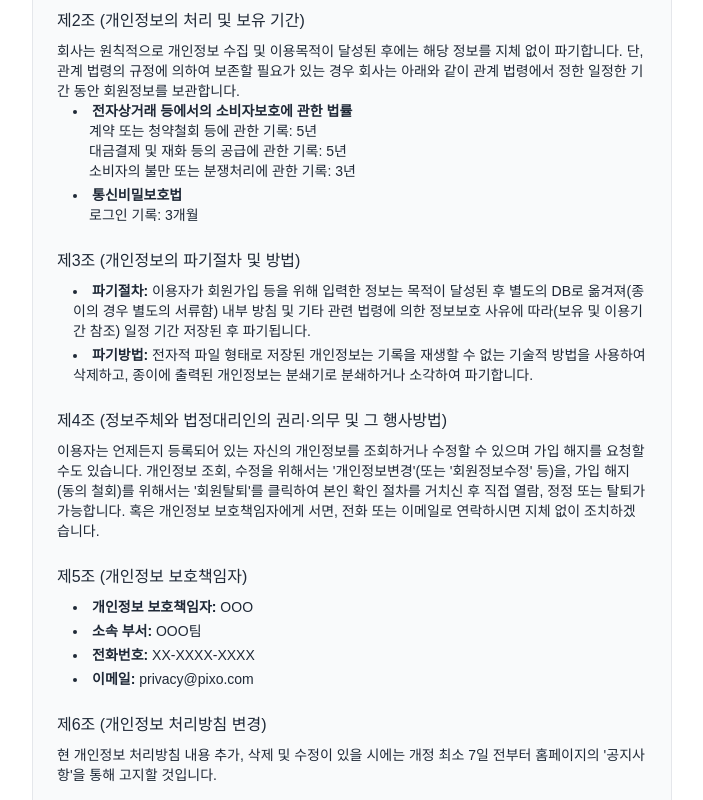
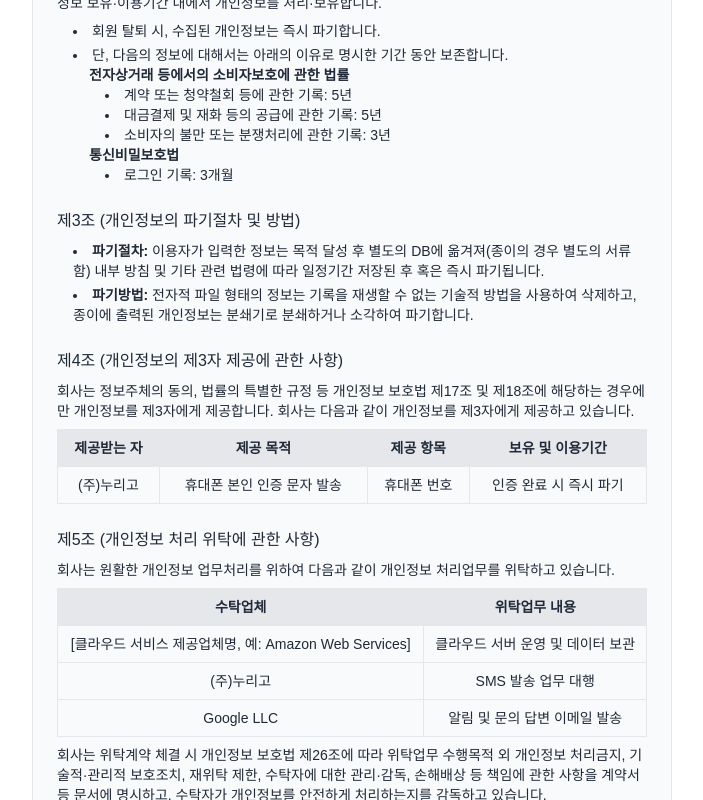
Before and after one commit to hyunwoo1229/pixo_frontend, a React (Vite) app: page /privacy in a window 1280 px wide. Shown: the part 620-1420 px from the top of the page, without its empty margins (288-991 px from the left). Built offline with nearby package versions, Linux system fonts and the light colour scheme; a web font is replaced by a local one.

Commit message:
이용약관 등 수정, 회원 탈퇴 수정

```diff
--- a/src/pages/Over14.jsx
+++ b/src/pages/Over14.jsx
@@ -37,7 +37,7 @@ export default function Over14() {
           <div>
             <strong className="block font-medium">제2조 (법령 준수)</strong>
             <p className="mt-1 text-gray-700">
-              회사는 「정보통신망 이용촉진 및 정보보호 등에 관한 법률」 제31조 제1항에 따라 만 14세 미만 아동의 개인정보를 보호하기 위하여, 회원가입 시 법정대리인의 동의를 받는 절차를 별도로 운영하지 않습니다. 이에 따라 서비스는 만 14세 이상의 사용자만이 가입하여 이용할 수 있습니다.
+              회사는 「개인정보 보호법」 제22조 제6항에 따라 만 14세 미만 아동의 개인정보를 보호하기 위하여, 회원가입 시 법정대리인의 동의를 받는 절차를 별도로 운영하지 않습니다. 이에 따라 서비스는 만 14세 이상의 사용자만이 가입하여 이용할 수 있습니다.
             </p>
           </div>
 
--- a/src/pages/Privacy.jsx
+++ b/src/pages/Privacy.jsx
@@ -28,7 +28,7 @@ export default function Privacy() {
 
         <div className="space-y-6 text-sm">
           <p className="text-xs text-gray-500 text-center">
-            최종 수정일: 2025년 9월 3일 | 시행일: 2025년 9월 3일
+            최종 수정일: 2025년 9월 11일 | 시행일: 2025년 9월 11일
           </p>
           <p className="text-xs text-gray-600">
             PIXO(이하 '회사')는 이용자의 개인정보를 중요시하며, 「개인정보 보호법」 등 관련 법령을 준수하고 있습니다. 회사는 본 개인정보 처리방침을 통하여 이용자가 제공하는 개인정보가 어떠한 용도와 방식으로 이용되고 있으며, 개인정보보호를 위해 어떠한 조치가 취해지고 있는지 알려드립니다.
@@ -43,34 +43,37 @@ export default function Privacy() {
                 <p><strong>1. 수집 항목</strong></p>
                 <ul className="list-disc list-inside space-y-1">
                   <li><strong>필수 항목:</strong> 아이디, 비밀번호(암호화 저장), 이름, 휴대폰 번호</li>
-                  <li><strong>선택 항목:</strong> 이메일 주소</li>
                   <li><strong>자동 수집 정보:</strong> 서비스 이용 기록, 접속 로그, 쿠키, 접속 IP 정보</li>
                 </ul>
                 <p><strong>2. 이용 목적</strong></p>
                  <ul className="list-disc list-inside space-y-1">
                   <li>회원 관리: 회원제 서비스 이용에 따른 본인 식별, 가입 의사 확인, 연령 확인, 불만 처리 등 민원 처리, 고지사항 전달</li>
-                  <li>서비스 제공: 콘텐츠 제공, 맞춤 서비스 제공, 본인 인증</li>
-                  <li>신규 서비스 개발 및 마케팅·광고에의 활용: 신규 서비스 개발 및 맞춤 서비스 제공, 통계학적 특성에 따른 서비스 제공 및 광고 게재, 접속 빈도 파악, 회원의 서비스 이용에 대한 통계</li>
+                  <li>서비스 제공: 사진 촬영 예약 및 관련 상담, 1:1 문의 응대 등</li>
                 </ul>
             </div>
           </div>
 
           <div>
             <strong className="block font-medium text-base mb-2">제2조 (개인정보의 처리 및 보유 기간)</strong>
-            <p>
-              회사는 원칙적으로 개인정보 수집 및 이용목적이 달성된 후에는 해당 정보를 지체 없이 파기합니다. 단, 관계 법령의 규정에 의하여 보존할 필요가 있는 경우 회사는 아래와 같이 관계 법령에서 정한 일정한 기간 동안 회원정보를 보관합니다.
+            <p className="mb-2">
+              회사는 법령에 따른 개인정보 보유·이용기간 또는 정보주체로부터 개인정보를 수집 시에 동의받은 개인정보 보유·이용기간 내에서 개인정보를 처리·보유합니다.
             </p>
             <ul className="list-disc list-inside space-y-1 pl-4">
+                <li>회원 탈퇴 시, 수집된 개인정보는 즉시 파기합니다.</li>
+                <li>단, 다음의 정보에 대해서는 아래의 이유로 명시한 기간 동안 보존합니다.
+                    <ul className="list-circle list-inside ml-4">
                         <li><strong>전자상거래 등에서의 소비자보호에 관한 법률</strong>
-                    <ul className="list-circle list-inside ml-4">
+                            <ul className="list-disc list-inside ml-4">
                                 <li>계약 또는 청약철회 등에 관한 기록: 5년</li>
                                 <li>대금결제 및 재화 등의 공급에 관한 기록: 5년</li>
                                 <li>소비자의 불만 또는 분쟁처리에 관한 기록: 3년</li>
                             </ul>
                         </li>
                         <li><strong>통신비밀보호법</strong>
-                    <ul className="list-circle list-inside ml-4">
+                            <ul className="list-disc list-inside ml-4">
                                 <li>로그인 기록: 3개월</li>
+                            </ul>
+                        </li>
                     </ul>
                 </li>
             </ul>
@@ -79,30 +82,93 @@ export default function Privacy() {
           <div>
             <strong className="block font-medium text-base mb-2">제3조 (개인정보의 파기절차 및 방법)</strong>
              <ul className="list-disc list-inside space-y-1 pl-4">
-              <li><strong>파기절차:</strong> 이용자가 회원가입 등을 위해 입력한 정보는 목적이 달성된 후 별도의 DB로 옮겨져(종이의 경우 별도의 서류함) 내부 방침 및 기타 관련 법령에 의한 정보보호 사유에 따라(보유 및 이용기간 참조) 일정 기간 저장된 후 파기됩니다.</li>
-              <li><strong>파기방법:</strong> 전자적 파일 형태로 저장된 개인정보는 기록을 재생할 수 없는 기술적 방법을 사용하여 삭제하고, 종이에 출력된 개인정보는 분쇄기로 분쇄하거나 소각하여 파기합니다.</li>
+              <li><strong>파기절차:</strong> 이용자가 입력한 정보는 목적 달성 후 별도의 DB에 옮겨져(종이의 경우 별도의 서류함) 내부 방침 및 기타 관련 법령에 따라 일정기간 저장된 후 혹은 즉시 파기됩니다.</li>
+              <li><strong>파기방법:</strong> 전자적 파일 형태의 정보는 기록을 재생할 수 없는 기술적 방법을 사용하여 삭제하고, 종이에 출력된 개인정보는 분쇄기로 분쇄하거나 소각하여 파기합니다.</li>
             </ul>
           </div>
 
+          {/* ▼▼▼▼▼ 신설된 조항 ▼▼▼▼▼ */}
           <div>
-            <strong className="block font-medium text-base mb-2">제4조 (정보주체와 법정대리인의 권리·의무 및 그 행사방법)</strong>
+            <strong className="block font-medium text-base mb-2">제4조 (개인정보의 제3자 제공에 관한 사항)</strong>
+            <p className="mb-2">
+              회사는 정보주체의 동의, 법률의 특별한 규정 등 개인정보 보호법 제17조 및 제18조에 해당하는 경우에만 개인정보를 제3자에게 제공합니다. 회사는 다음과 같이 개인정보를 제3자에게 제공하고 있습니다.
+            </p>
+            <div className="overflow-x-auto">
+              <table className="min-w-full border text-center">
+                <thead className="bg-gray-200">
+                  <tr>
+                    <th className="p-2 border">제공받는 자</th>
+                    <th className="p-2 border">제공 목적</th>
+                    <th className="p-2 border">제공 항목</th>
+                    <th className="p-2 border">보유 및 이용기간</th>
+                  </tr>
+                </thead>
+                <tbody>
+                  <tr>
+                    <td className="p-2 border">(주)누리고</td>
+                    <td className="p-2 border">휴대폰 본인 인증 문자 발송</td>
+                    <td className="p-2 border">휴대폰 번호</td>
+                    <td className="p-2 border">인증 완료 시 즉시 파기</td>
+                  </tr>
+                </tbody>
+              </table>
+            </div>
+          </div>
+
+          <div>
+            <strong className="block font-medium text-base mb-2">제5조 (개인정보 처리 위탁에 관한 사항)</strong>
+            <p className="mb-2">
+              회사는 원활한 개인정보 업무처리를 위하여 다음과 같이 개인정보 처리업무를 위탁하고 있습니다.
+            </p>
+            <div className="overflow-x-auto">
+              <table className="min-w-full border text-center">
+                <thead className="bg-gray-200">
+                  <tr>
+                    <th className="p-2 border">수탁업체</th>
+                    <th className="p-2 border">위탁업무 내용</th>
+                  </tr>
+                </thead>
+                <tbody>
+                  <tr>
+                    <td className="p-2 border">[클라우드 서비스 제공업체명, 예: Amazon Web Services]</td>
+                    <td className="p-2 border">클라우드 서버 운영 및 데이터 보관</td>
+                  </tr>
+                  <tr>
+                    <td className="p-2 border">(주)누리고</td>
+                    <td className="p-2 border">SMS 발송 업무 대행</td>
+                  </tr>
+                  <tr>
+                    <td className="p-2 border">Google LLC</td>
+                    <td className="p-2 border">알림 및 문의 답변 이메일 발송</td>
+                  </tr>
+                </tbody>
+              </table>
+            </div>
+            <p className="mt-2">
+              회사는 위탁계약 체결 시 개인정보 보호법 제26조에 따라 위탁업무 수행목적 외 개인정보 처리금지, 기술적·관리적 보호조치, 재위탁 제한, 수탁자에 대한 관리·감독, 손해배상 등 책임에 관한 사항을 계약서 등 문서에 명시하고, 수탁자가 개인정보를 안전하게 처리하는지를 감독하고 있습니다.
+            </p>
+          </div>
+          {/* ▲▲▲▲▲ 신설된 조항 ▲▲▲▲▲ */}
+
+          <div>
+            <strong className="block font-medium text-base mb-2">제6조 (정보주체와 법정대리인의 권리·의무 및 그 행사방법)</strong>
             <p>
                 이용자는 언제든지 등록되어 있는 자신의 개인정보를 조회하거나 수정할 수 있으며 가입 해지를 요청할 수도 있습니다. 개인정보 조회, 수정을 위해서는 '개인정보변경'(또는 '회원정보수정' 등)을, 가입 해지(동의 철회)를 위해서는 '회원탈퇴'를 클릭하여 본인 확인 절차를 거치신 후 직접 열람, 정정 또는 탈퇴가 가능합니다. 혹은 개인정보 보호책임자에게 서면, 전화 또는 이메일로 연락하시면 지체 없이 조치하겠습니다.
             </p>
           </div>
 
           <div>
-            <strong className="block font-medium text-base mb-2">제5조 (개인정보 보호책임자)</strong>
+            <strong className="block font-medium text-base mb-2">제7조 (개인정보 보호책임자)</strong>
              <ul className="list-disc list-inside space-y-1 pl-4">
-              <li><strong>개인정보 보호책임자:</strong> OOO</li>
-              <li><strong>소속 부서:</strong> OOO팀</li>
-              <li><strong>전화번호:</strong> XX-XXXX-XXXX</li>
-              <li><strong>이메일:</strong> privacy@pixo.com</li>
+              <li><strong>개인정보 보호책임자:</strong> [담당자 성명]</li>
+              <li><strong>소속 부서:</strong> [소속 부서명 / 직위]</li>
+              <li><strong>전화번호:</strong> [연락처]</li>
+              <li><strong>이메일:</strong> [이메일 주소]</li>
             </ul>
           </div>
 
           <div>
-            <strong className="block font-medium text-base mb-2">제6조 (개인정보 처리방침 변경)</strong>
+            <strong className="block font-medium text-base mb-2">제8조 (개인정보 처리방침 변경)</strong>
             <p>
               현 개인정보 처리방침 내용 추가, 삭제 및 수정이 있을 시에는 개정 최소 7일 전부터 홈페이지의 '공지사항'을 통해 고지할 것입니다.
             </p>
--- a/src/pages/Reservation/Form.jsx
+++ b/src/pages/Reservation/Form.jsx
@@ -1,5 +1,3 @@
-// src/pages/Reservation/Form.jsx
-
 import React, { useEffect, useState } from "react";
 import { useNavigate } from "react-router-dom";
 import axios from "axios";
@@ -35,6 +33,13 @@ export default function Form() {
     const r = getReservation();
     if (!r.categoryId || !r.date) { nav("/reserve/type"); return; }
 
+    const token = localStorage.getItem("accessToken");
+    if (!token) {
+      alert("로그인이 필요합니다. 로그인 페이지로 이동합니다.");
+      nav("/login");
+      return;
+    }
+
     const meetingDate = new Date(r.date);
     setCat(r);
     setDate(meetingDate);
@@ -58,6 +63,13 @@ export default function Form() {
   async function handleSubmit(e) {
     e.preventDefault();
     if (loading) return;
+
+    const token = localStorage.getItem("accessToken");
+    if (!token) {
+      alert("로그인이 필요합니다. 로그인 페이지로 이동합니다.");
+      nav("/login");
+      return;
+    }
 
     if (!form.desiredShootDate) { alert("희망 촬영 날짜를 입력해 주세요."); return; }
     if (!form.time) { alert("회의 시간을 선택해 주세요."); return; }
@@ -166,7 +178,6 @@ export default function Form() {
           </div>
 
           <div className="space-y-4 mt-6">
-            {/* ▼▼▼▼▼ [ ✨ label과 input에 스타일을 추가하여 레이아웃을 수정합니다 ] ▼▼▼▼▼ */}
             <div>
               <label className="label block mb-1">희망 촬영 날짜</label>
               <input
--- a/src/pages/Terms.jsx
+++ b/src/pages/Terms.jsx
@@ -4,7 +4,6 @@ import { useNavigate } from 'react-router-dom';
 export default function Terms() {
   const navigate = useNavigate();
 
-  // BackButton 컴포넌트를 내부에 직접 정의합니다.
   const BackButton = () => (
     <button
       onClick={() => navigate(-1)}
@@ -27,7 +26,7 @@ export default function Terms() {
 
         <div className="space-y-6 text-sm">
           <p className="text-xs text-gray-500 text-center">
-            최종 수정일: 2025년 9월 3일 | 시행일: 2025년 9월 3일
+            최종 수정일: 2025년 9월 11일 | 시행일: 2025년 9월 11일
           </p>
 
           <div>
@@ -75,20 +74,50 @@ export default function Terms() {
           <div>
             <strong className="block font-medium text-base mb-2">제5조 (서비스의 제공 등)</strong>
             <ul className="list-decimal list-inside pl-4 space-y-1">
-              <li>회사는 회원에게 아래와 같은 서비스를 제공합니다. (서비스 내용 기재)</li>
+              <li>회사는 회원에게 아래와 같은 서비스를 제공합니다.
+                <ul className="list-disc list-inside ml-4">
+                  <li>사진 촬영 예약 및 관련 상담 서비스</li>
+                  <li>1:1 문의 게시판 서비스</li>
+                  <li>포트폴리오(사진) 제공 서비스</li>
+                  <li>기타 회사가 추가 개발하거나 다른 회사와의 제휴계약 등을 통해 회원에게 제공하는 일체의 서비스</li>
+                </ul>
+              </li>
               <li>회사는 컴퓨터 등 정보통신설비의 보수점검, 교체 및 고장, 통신두절 또는 운영상 상당한 이유가 있는 경우 서비스의 제공을 일시적으로 중단할 수 있습니다.</li>
             </ul>
           </div>
 
           <div>
-            <strong className="block font-medium text-base mb-2">제6조 (계약해제, 해지 등)</strong>
+            <strong className="block font-medium text-base mb-2">제6조 (예약의 성립)</strong>
+            <p>
+              예약은 회원이 본 약관에 동의하고 회사가 정한 예약 절차를 완료한 시점에 성립됩니다. 예약 완료 시, 회사는 회원에게 예약 코드 등 예약 내용을 통지할 수 있습니다.
+            </p>
+          </div>
+
+          <div>
+            <strong className="block font-medium text-base mb-2">제7조 (예약의 취소 및 환불)</strong>
+            <ul className="list-decimal list-inside pl-4 space-y-1">
+              <li>회원은 회사의 예약 페이지를 통해 예약을 취소할 수 있습니다.</li>
+              <li>회원의 사정으로 예약을 취소하는 경우, 다음의 기준에 따라 환불 수수료가 부과될 수 있습니다.
+                <ul className="list-disc list-inside ml-4">
+                  <li>예약된 회의 날짜 기준 7일 전까지 취소: 전액 환불</li>
+                  <li>예약된 회의 날짜 기준 3일 전까지 취소: 총 결제 금액의 50% 환불</li>
+                  <li>예약된 회의 날짜 기준 1일 전 또는 당일 취소: 환불 불가</li>
+                </ul>
+              </li>
+              <li>회사의 귀책사유로 인해 예약이 취소되는 경우, 회사는 총 결제 금액을 전액 환불하며, 관련 법규에 따라 회원에게 발생한 손해를 배상할 수 있습니다.</li>
+              <li>환불은 회원의 결제 수단에 따라 영업일 기준 3~7일이 소요될 수 있습니다.</li>
+            </ul>
+          </div>
+
+          <div>
+            <strong className="block font-medium text-base mb-2">제8조 (계약해제, 해지 등)</strong>
             <p>
               회원은 언제든지 서비스 내 "회원탈퇴" 기능을 통하여 이용계약 해지를 신청할 수 있으며, 회사는 관련법 등이 정하는 바에 따라 이를 즉시 처리하여야 합니다.
             </p>
           </div>
 
           <div>
-            <strong className="block font-medium text-base mb-2">제7조 (책임제한)</strong>
+            <strong className="block font-medium text-base mb-2">제9조 (책임제한)</strong>
             <ul className="list-decimal list-inside pl-4 space-y-1">
               <li>회사는 천재지변 또는 이에 준하는 불가항력으로 인하여 서비스를 제공할 수 없는 경우에는 서비스 제공에 관한 책임이 면제됩니다.</li>
               <li>회사는 회원의 귀책사유로 인한 서비스 이용의 장애에 대하여는 책임을 지지 않습니다.</li>
@@ -97,7 +126,7 @@ export default function Terms() {
           </div>
 
           <div>
-            <strong className="block font-medium text-base mb-2">제8조 (준거법 및 재판관할)</strong>
+            <strong className="block font-medium text-base mb-2">제10조 (준거법 및 재판관할)</strong>
             <ul className="list-decimal list-inside pl-4 space-y-1">
               <li>회사와 회원 간에 발생한 분쟁에 대하여는 대한민국법을 준거법으로 합니다.</li>
               <li>회사와 회원 간 발생한 분쟁에 관한 소송은 민사소송법 상의 관할법원에 제소합니다.</li>
```
Lines whose indentation alone changed are shown as unchanged.
